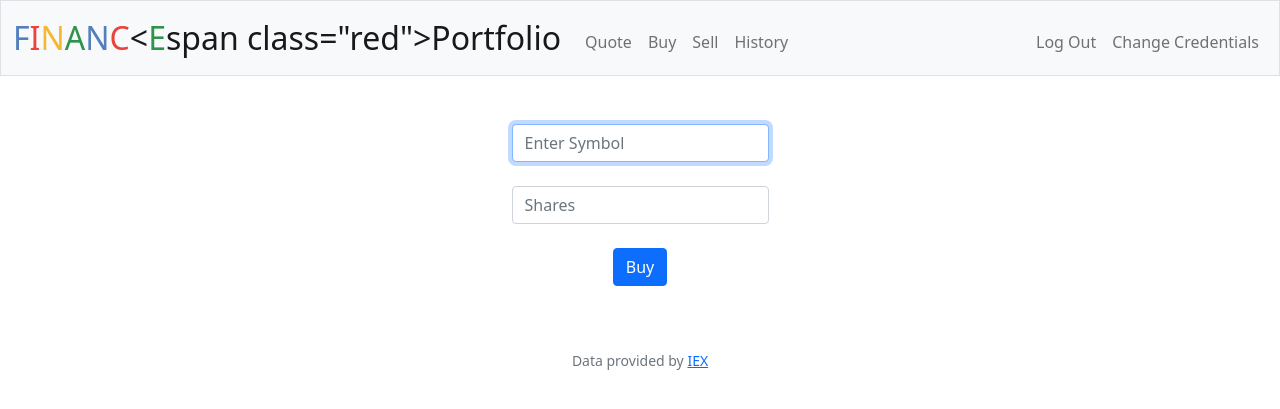
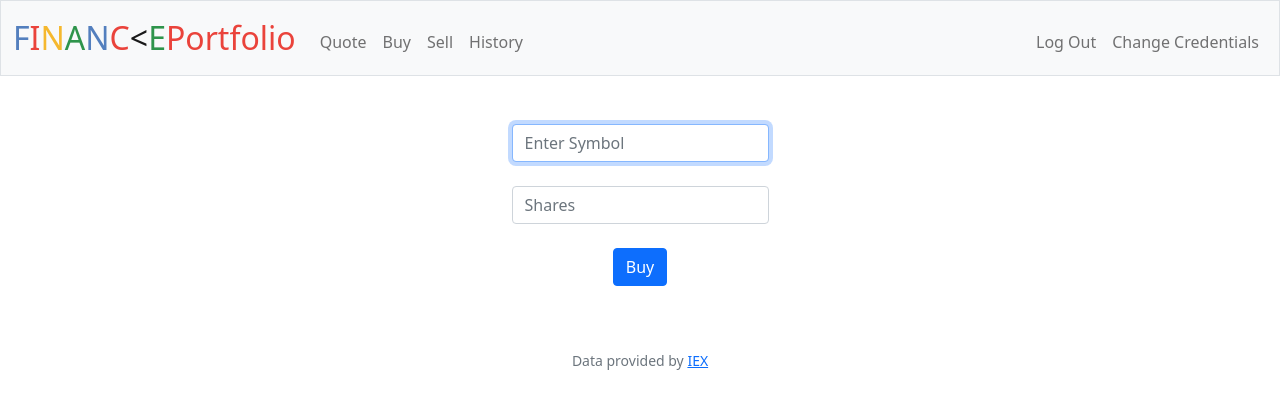
Before and after one commit to uzair401/stocks_portfolio_app, a Flask app: page /buy in a window 1280 px wide. Shown: the top 409 px of the page. Run offline with Flask 3, Linux system fonts and the light colour scheme; a user stored in the database is signed in; some libraries are stand-ins or nearby versions.

Commit message:
Update layout.html

```diff
--- a/templates/layout.html
+++ b/templates/layout.html
@@ -24,7 +24,7 @@
 
         <nav class="bg-light border navbar navbar-expand-md navbar-light">
             <div class="container-fluid">
-                <a class="navbar-brand" href="/"><span class="blue">F</span><span class="red">I</span><span class="yellow">N</span><span class="green">A</span><span class="blue">N</span><span class="red">C</span><<span class="green">E</span>span class="red">Portfolio</span></a>
+                <a class="navbar-brand" href="/"><span class="blue">F</span><span class="red">I</span><span class="yellow">N</span><span class="green">A</span><span class="blue">N</span><span class="red">C</span><<span class="green">E</span><span class="red">Portfolio</span></a>
                 <button aria-controls="navbar" aria-expanded="false" aria-label="Toggle navigation" class="navbar-toggler" data-bs-target="#navbar" data-bs-toggle="collapse" type="button">
                     <span class="navbar-toggler-icon"></span>
                 </button>
```
